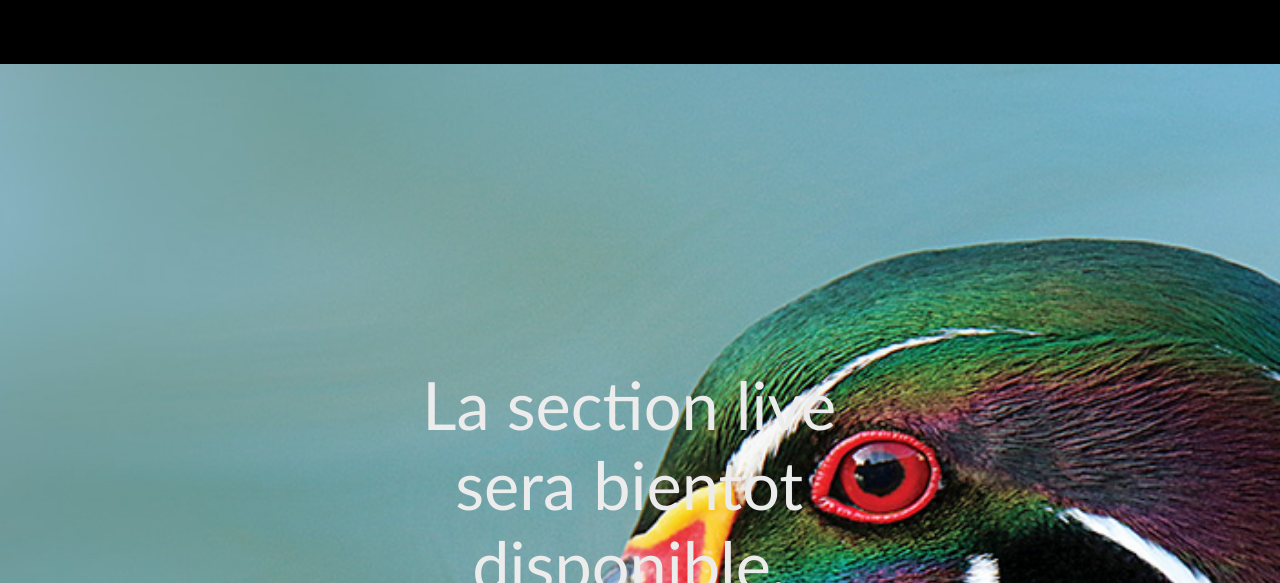
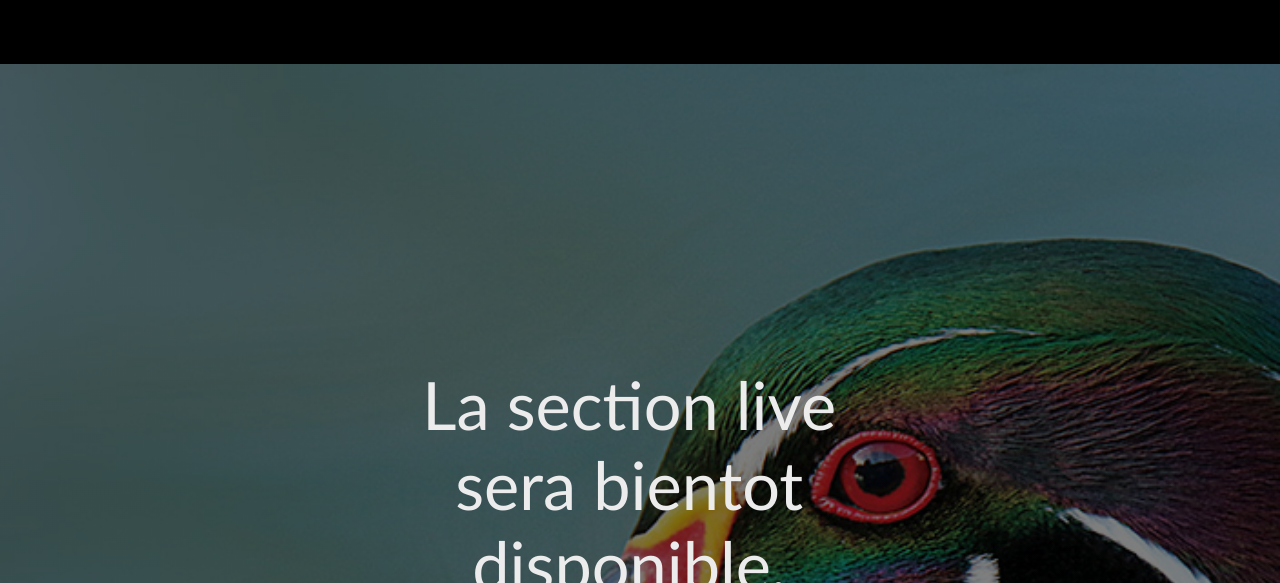
Before and after one commit to Erlow38/PornCoinc, a plain HTML site: page live.html in a window 1280 px wide. Shown: the part 217-800 px from the top of the page. Drawn offline with Linux system fonts and the light colour scheme.

Commit message:
Update style.css

```diff
--- a/style.css
+++ b/style.css
@@ -130,7 +130,7 @@ a {
 }
 
 #dev {
-    background-image: url("banaccueil.jpg");
+    background:linear-gradient(rgba(0, 0, 0, 0.5), rgba(0, 0, 0, 0.5)), url("banaccueil.jpg");
     background-size: cover;
     background-position: center;
     height: 1000px;
```
